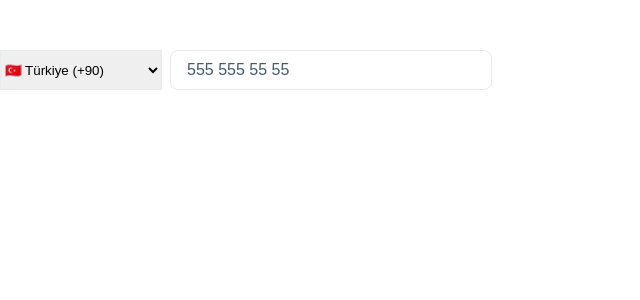
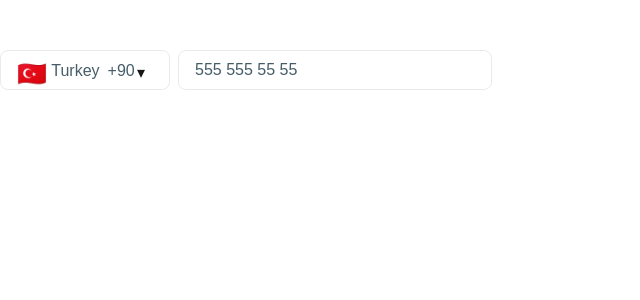
Before and after one commit to berraom/ns-nextjs-project, a Next.js app: page / in a window 1280 px wide. Shown: the top 300 px of the page, without its empty margins (0-640 px from the left). Built offline with nearby package versions, Linux system fonts and the light colour scheme.

Commit message:
refactor: remove unused CountryDropdown styles and update country list variable

```diff
--- a/src/components/input/_style.tsx
+++ b/src/components/input/_style.tsx
@@ -10,25 +10,7 @@ export const InputBase = styled.div`
   height: 40px;
   margin-top: 50px;
 
-  .CountryDropdown {
-   flow: row;
-   display: flex;
-   align-items: center;
-    justify-content: center;
-    width: 162px;
-    height: 40px;
-    border: 1px solid #E8EBEC;
 
-  .country-wrapper {
-    display: flex;
-    width: 162px;
-    height: 40px;
-    border: 1px solid #E8EBEC;
-    gap: 10px;
-    border-radius: 8px;
-    padding: 8px 16px;
-    align-items: center;
-  }
 
   .StyledPhoneInput {
     height: 24px;
--- a/src/countryCodeDropdown.tsx
+++ b/src/countryCodeDropdown.tsx
@@ -1,8 +1,9 @@
 "use client";
 
-import React from "react";
+import React, { useState, useRef, useEffect } from "react";
+import styled from "@emotion/styled";
 
-const countryList = [
+const countries = [
   { code: "+1", name: "Amerika Birleşik Devletleri", flag: "🇺🇸" },
   { code: "+7", name: "Rusya", flag: "🇷🇺" },
   { code: "+20", name: "Mısır", flag: "🇪🇬" },
@@ -62,7 +63,6 @@ const countryList = [
   { code: "+227", name: "Nijer", flag: "🇳🇪" },
   { code: "+228", name: "Togo", flag: "🇹🇬" },
   { code: "+229", name: "Benin", flag: "🇧🇯" },
-  // İstersen devam ettirebilirsin
 ];
 
 type Props = {
@@ -71,17 +71,128 @@ type Props = {
 };
 
 export const CountryCodeDropdown = ({ value, onChange }: Props) => {
+  const [open, setOpen] = useState(false);
+  const ref = useRef<HTMLDivElement>(null);
+
+  // Dropdown dışına tıklayınca kapanması için
+  useEffect(() => {
+    const handleClickOutside = (event: MouseEvent) => {
+      if (ref.current && !ref.current.contains(event.target as Node)) {
+        setOpen(false);
+      }
+    };
+    document.addEventListener("mousedown", handleClickOutside);
+    return () => document.removeEventListener("mousedown", handleClickOutside);
+  }, []);
+
+  const selected = countries.find((c) => c.code === value) || countries[0];
+
   return (
-    <select
-      className="CountryDropdown"
-      value={value}
-      onChange={(e) => onChange(e.target.value)}
-    >
-      {countryList.map(({ code, name, flag }) => (
-        <option key={code} value={code}>
-          {flag} {name} ({code})
-        </option>
-      ))}
-    </select>
+    <DropdownWrapper ref={ref}>
+      <Selected onClick={() => setOpen(!open)}>
+        <Flag>{selected.flag}</Flag>
+        <CountryName>
+          <span className="name">Turkey</span>
+          <span className="code">+90</span>
+        </CountryName>
+
+        <Arrow open={open}>▾</Arrow>
+      </Selected>
+
+      {open && (
+        <Options>
+          {countries.map((country) => (
+            <Option
+              key={country.code}
+              onClick={() => {
+                onChange(country.code);
+                setOpen(false);
+              }}
+              selected={country.code === value}
+            >
+              <Flag>{country.flag}</Flag>
+              {country.name} ({country.code})
+            </Option>
+          ))}
+        </Options>
+      )}
+    </DropdownWrapper>
   );
 };
+
+const DropdownWrapper = styled.div`
+
+  width: 170px;
+  height: 40px;
+  border: 1px solid #e8ebec;
+  border-radius: 8px;
+  padding: 8px 16px 8px 16px;
+  background-color: white;
+  position: relative;
+  user-select: none;
+
+`;
+
+const Selected = styled.div`
+  display: flex;
+  align-items: center;
+  justify-content: space-between;
+  border: none;
+  cursor: pointer;
+  background-color: white;
+`;
+
+const Flag = styled.span`
+  font-size: 24px;
+  border-radius: 50%;
+  width: 24px;
+  height: 24px;
+  line-height: 30px;
+  text-align: center;
+  margin-right: 8px;
+  display: inline-block;
+`;
+
+const CountryName = styled.span`
+  display: flex;
+  gap: 8px;
+  align-items: center;
+
+  .name, .code {
+    font-size: 16px;
+    line-height: 24px;
+    color: #465d69;
+  }
+`;
+
+const Arrow = styled.span<{ open: boolean }>`
+  width: 16px;
+  height: 16px;
+
+`;
+
+const Options = styled.div`
+  position: absolute;
+  top: 110%;
+  left: 0;
+  width: 100%;
+  max-height: 220px;
+  overflow-y: auto;
+  background: white;
+  border: 1px solid #e8ebec;
+  border-radius: 8px;
+  box-shadow: 0 8px 16px rgb(0 0 0 / 0.1);
+  z-index: 1000;
+`;
+
+const Option = styled.div<{ selected: boolean }>`
+  padding: 8px 12px;
+  cursor: pointer;
+  display: flex;
+  align-items: center;
+  background-color: ${(p) => (p.selected ? "#007bff33" : "white")};
+
+  &:hover {
+    background-color: #007bff22;
+  }
+`;
```
